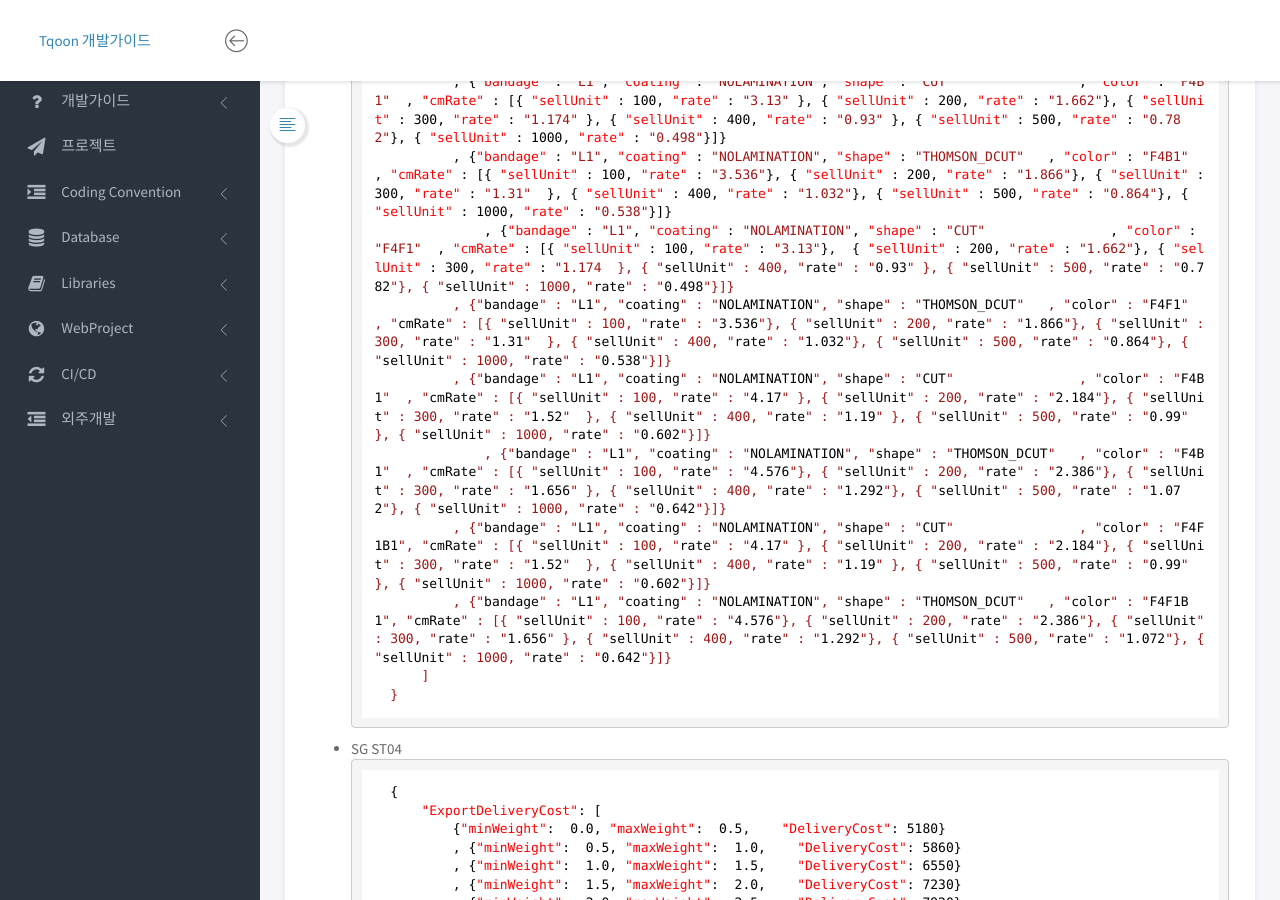
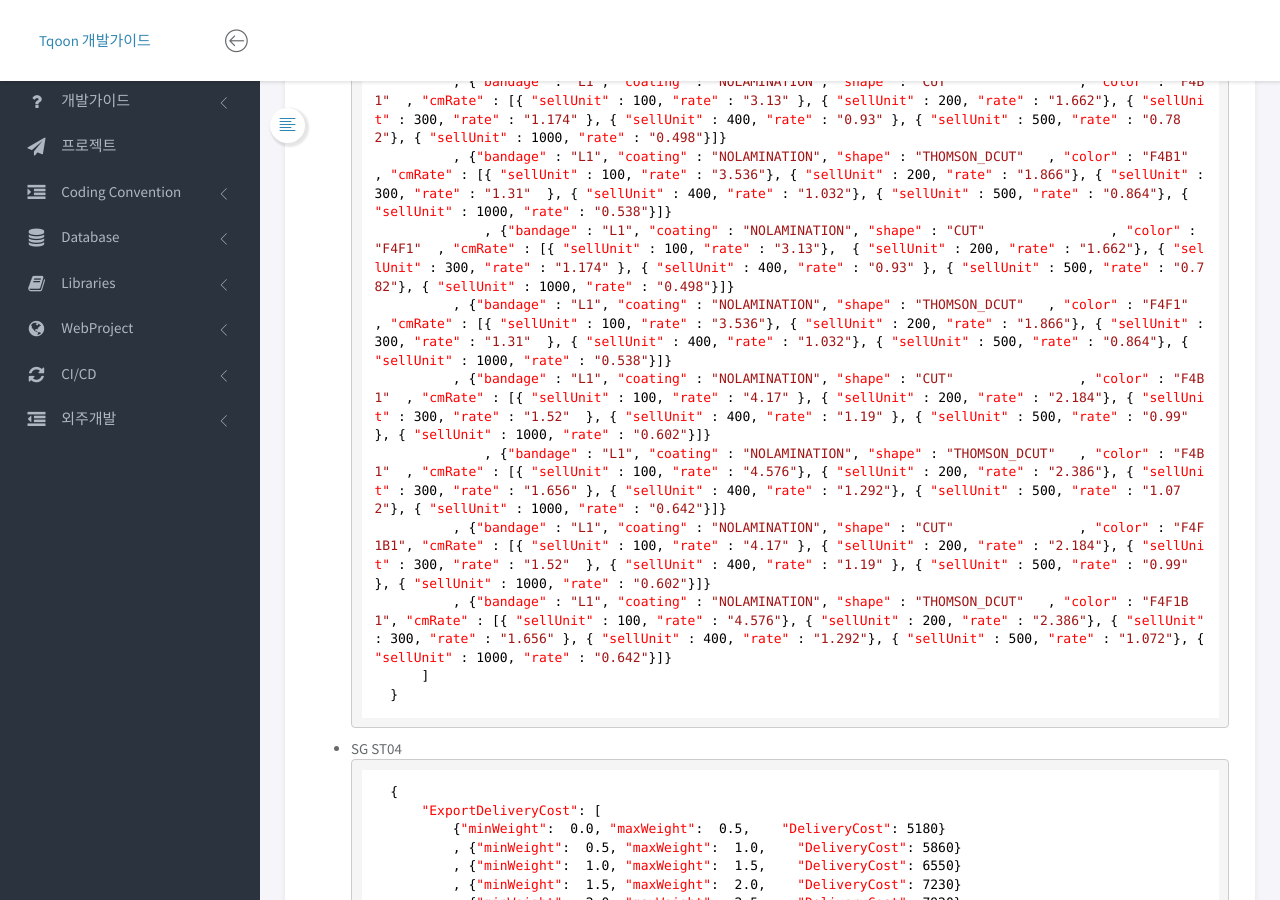
Before and after one commit to TqoonDevTeam/TqoonDevTeam.github.io, a Jekyll site: the page built from pages/devguide/webProject/tqoon2/formula/basicCalcData/BasicCalcData_SG.md, in a window 1280 px wide and 900 px high, scrolled down 11238 px. Built offline with Jekyll 4.4.1, drawn with Linux system fonts in a browser that asks for light colours; nearby versions of some CDN libraries; some of the changed text lies outside the part shown.

Commit message:
오타 수정

```diff
--- a/pages/devguide/webProject/tqoon2/formula/basicCalcData/BasicCalcData_SG.md
+++ b/pages/devguide/webProject/tqoon2/formula/basicCalcData/BasicCalcData_SG.md
@@ -548,7 +548,7 @@ tags: [개발가이드, BasicCalcData ]
             , {"bandage" : "L1", "coating" : "NOLAMINATION", "shape" : "THOMSON_DCUT"   , "color" : "F4"      , "cmRate" : [{ "sellUnit" : 100, "rate" : "2.496"}, { "sellUnit" : 200, "rate" : "1.346"}, { "sellUnit" : 300, "rate" : "0.962" }, { "sellUnit" : 400, "rate" : "0.772"}, { "sellUnit" : 500, "rate" : "0.656"}, { "sellUnit" : 1000, "rate" : "0.434"}]}
             , {"bandage" : "L1", "coating" : "NOLAMINATION", "shape" : "CUT"                , "color" : "F4B1"  , "cmRate" : [{ "sellUnit" : 100, "rate" : "3.13" }, { "sellUnit" : 200, "rate" : "1.662"}, { "sellUnit" : 300, "rate" : "1.174" }, { "sellUnit" : 400, "rate" : "0.93" }, { "sellUnit" : 500, "rate" : "0.782"}, { "sellUnit" : 1000, "rate" : "0.498"}]}
             , {"bandage" : "L1", "coating" : "NOLAMINATION", "shape" : "THOMSON_DCUT"   , "color" : "F4B1"  , "cmRate" : [{ "sellUnit" : 100, "rate" : "3.536"}, { "sellUnit" : 200, "rate" : "1.866"}, { "sellUnit" : 300, "rate" : "1.31"  }, { "sellUnit" : 400, "rate" : "1.032"}, { "sellUnit" : 500, "rate" : "0.864"}, { "sellUnit" : 1000, "rate" : "0.538"}]}
-                , {"bandage" : "L1", "coating" : "NOLAMINATION", "shape" : "CUT"                , "color" : "F4F1"  , "cmRate" : [{ "sellUnit" : 100, "rate" : "3.13"},  { "sellUnit" : 200, "rate" : "1.662"}, { "sellUnit" : 300, "rate" : "1.174  }, { "sellUnit" : 400, "rate" : "0.93" }, { "sellUnit" : 500, "rate" : "0.782"}, { "sellUnit" : 1000, "rate" : "0.498"}]}
+                , {"bandage" : "L1", "coating" : "NOLAMINATION", "shape" : "CUT"                , "color" : "F4F1"  , "cmRate" : [{ "sellUnit" : 100, "rate" : "3.13"},  { "sellUnit" : 200, "rate" : "1.662"}, { "sellUnit" : 300, "rate" : "1.174" }, { "sellUnit" : 400, "rate" : "0.93" }, { "sellUnit" : 500, "rate" : "0.782"}, { "sellUnit" : 1000, "rate" : "0.498"}]}
             , {"bandage" : "L1", "coating" : "NOLAMINATION", "shape" : "THOMSON_DCUT"   , "color" : "F4F1"  , "cmRate" : [{ "sellUnit" : 100, "rate" : "3.536"}, { "sellUnit" : 200, "rate" : "1.866"}, { "sellUnit" : 300, "rate" : "1.31"  }, { "sellUnit" : 400, "rate" : "1.032"}, { "sellUnit" : 500, "rate" : "0.864"}, { "sellUnit" : 1000, "rate" : "0.538"}]}
             , {"bandage" : "L1", "coating" : "NOLAMINATION", "shape" : "CUT"                , "color" : "F4B1"  , "cmRate" : [{ "sellUnit" : 100, "rate" : "4.17" }, { "sellUnit" : 200, "rate" : "2.184"}, { "sellUnit" : 300, "rate" : "1.52"  }, { "sellUnit" : 400, "rate" : "1.19" }, { "sellUnit" : 500, "rate" : "0.99" }, { "sellUnit" : 1000, "rate" : "0.602"}]}
                 , {"bandage" : "L1", "coating" : "NOLAMINATION", "shape" : "THOMSON_DCUT"   , "color" : "F4B1"  , "cmRate" : [{ "sellUnit" : 100, "rate" : "4.576"}, { "sellUnit" : 200, "rate" : "2.386"}, { "sellUnit" : 300, "rate" : "1.656" }, { "sellUnit" : 400, "rate" : "1.292"}, { "sellUnit" : 500, "rate" : "1.072"}, { "sellUnit" : 1000, "rate" : "0.642"}]}
@@ -1088,7 +1088,7 @@ tags: [개발가이드, BasicCalcData ]
         ],
         "OneCmRate" : [
             {"bandage" : "L1", "coating" : "GLOSSY", "shape" : "CUT"              , "color" : "F4"      , "cmRate" : [{ "sellUnit" : 100, "rate" : "2.48" }, { "sellUnit" : 200, "rate" : "1.362"}, { "sellUnit" : 300, "rate" : "0.99"  }, { "sellUnit" : 400, "rate" : "0.804" }, { "sellUnit" : 500, "rate" : "0.692"}, { "sellUnit" : 1000, "rate" : "0.476"}]}
-            , {"bandage" : "L1", "coating" : "GLOSSY", "shape" : "THOMSON_DCUT" , "color" : "F4"      , "cmRate" : [{ "sellUnit" : 100, "rate" : "2.886"}, { "sellUnit" : 200, "rate" : "1.566"}, { "sellUnit" : 300, "rate" : "1.126  }, { "sellUnit" : 400, "rate" : "0.906" }, { "sellUnit" : 500, "rate" : "0.774"}, { "sellUnit" : 1000, "rate" : "0.518"}]}
+            , {"bandage" : "L1", "coating" : "GLOSSY", "shape" : "THOMSON_DCUT" , "color" : "F4"      , "cmRate" : [{ "sellUnit" : 100, "rate" : "2.886"}, { "sellUnit" : 200, "rate" : "1.566"}, { "sellUnit" : 300, "rate" : "1.126" }, { "sellUnit" : 400, "rate" : "0.906" }, { "sellUnit" : 500, "rate" : "0.774"}, { "sellUnit" : 1000, "rate" : "0.518"}]}
             , {"bandage" : "L1", "coating" : "GLOSSY", "shape" : "CUT"              , "color" : "F4B1"  , "cmRate" : [{ "sellUnit" : 100, "rate" : "3.618"}, { "sellUnit" : 200, "rate" : "1.932"}, { "sellUnit" : 300, "rate" : "1.37"  }, { "sellUnit" : 400, "rate" : "1.088" }, { "sellUnit" : 500, "rate" : "0.92" }, { "sellUnit" : 1000, "rate" : "0.59" }]}
             , {"bandage" : "L1", "coating" : "GLOSSY", "shape" : "THOMSON_DCUT" , "color" : "F4B1"  , "cmRate" : [{ "sellUnit" : 100, "rate" : "4.024"}, { "sellUnit" : 200, "rate" : "2.134"}, { "sellUnit" : 300, "rate" : "1.504" }, { "sellUnit" : 400, "rate" : "1.19"  }, { "sellUnit" : 500, "rate" : "1"    }, { "sellUnit" : 1000, "rate" : "0.63" }]}
                 , {"bandage" : "L1", "coating" : "GLOSSY", "shape" : "CUT"              , "color" : "F4F1"  , "cmRate" : [{ "sellUnit" : 100, "rate" : "3.618"}, { "sellUnit" : 200, "rate" : "1.932"}, { "sellUnit" : 300, "rate" : "1.37"  }, { "sellUnit" : 400, "rate" : "1.088" }, { "sellUnit" : 500, "rate" : "0.92" }, { "sellUnit" : 1000, "rate" : "0.59" }]}
@@ -2367,7 +2367,7 @@ tags: [개발가이드, BasicCalcData ]
         ],
         "OneCmRate" : [
             {"bandage" : "L1", "coating" : "GLOSSY", "shape" : "CUT"            , "color" : "F4"    , "cmRate" : [{ "sellUnit" : 100, "rate" : "2.48" }, { "sellUnit" : 200, "rate" : "1.362" }, { "sellUnit" : 300, "rate" : "0.99"  }, { "sellUnit" : 400, "rate" : "0.804" }, { "sellUnit" : 500, "rate" : "0.692"}, { "sellUnit" : 1000, "rate" : "0.476"}]}
-            , {"bandage" : "L1", "coating" : "GLOSSY", "shape" : "THOMSON_DCUT" , "color" : "F4"      , "cmRate" : [{ "sellUnit" : 100, "rate" : "2.886"}, { "sellUnit" : 200, "rate" : "1.566" }, { "sellUnit" : 300, "rate" : "1.126  }, { "sellUnit" : 400, "rate" : "0.906" }, { "sellUnit" : 500, "rate" : "0.774"}, { "sellUnit" : 1000, "rate" : "0.518"}]}
+            , {"bandage" : "L1", "coating" : "GLOSSY", "shape" : "THOMSON_DCUT" , "color" : "F4"      , "cmRate" : [{ "sellUnit" : 100, "rate" : "2.886"}, { "sellUnit" : 200, "rate" : "1.566" }, { "sellUnit" : 300, "rate" : "1.126" }, { "sellUnit" : 400, "rate" : "0.906" }, { "sellUnit" : 500, "rate" : "0.774"}, { "sellUnit" : 1000, "rate" : "0.518"}]}
             , {"bandage" : "L1", "coating" : "GLOSSY", "shape" : "CUT"            , "color" : "F4B1"  , "cmRate" : [{ "sellUnit" : 100, "rate" : "3.618"}, { "sellUnit" : 200, "rate" : "1.932" }, { "sellUnit" : 300, "rate" : "1.37"  }, { "sellUnit" : 400, "rate" : "1.088" }, { "sellUnit" : 500, "rate" : "0.92" }, { "sellUnit" : 1000, "rate" : "0.59" }]}
             , {"bandage" : "L1", "coating" : "GLOSSY", "shape" : "THOMSON_DCUT" , "color" : "F4B1"  , "cmRate" : [{ "sellUnit" : 100, "rate" : "4.024"}, { "sellUnit" : 200, "rate" : "2.134" }, { "sellUnit" : 300, "rate" : "1.504" }, { "sellUnit" : 400, "rate" : "1.19"  }, { "sellUnit" : 500, "rate" : "1.0"  }, { "sellUnit" : 1000, "rate" : "0.63" }]}
                 , {"bandage" : "L1", "coating" : "GLOSSY", "shape" : "CUT"            , "color" : "F4F1"    , "cmRate" : [{ "sellUnit" : 100, "rate" : "3.618"}, { "sellUnit" : 200, "rate" : "1.932" }, { "sellUnit" : 300, "rate" : "1.37"  }, { "sellUnit" : 400, "rate" : "1.088" }, { "sellUnit" : 500, "rate" : "0.92" }, { "sellUnit" : 1000, "rate" : "0.59" }]}
```
Also changed, not shown: pages/devguide/webProject/tqoon2/formula/basicCalcData/BasicCalcData_AU.md (+1 -1 lines), pages/devguide/webProject/tqoon2/formula/basicCalcData/BasicCalcData_MY.md (+3 -3 lines), pages/devguide/webProject/tqoon2/formula/basicCalcData/BasicCalcData_US.md (+3 -3 lines).
